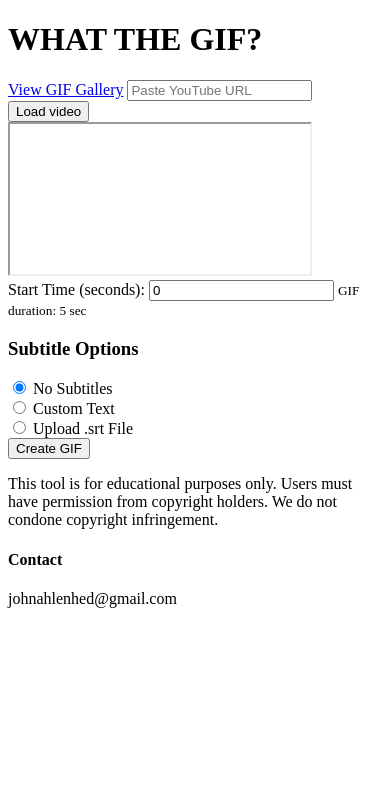
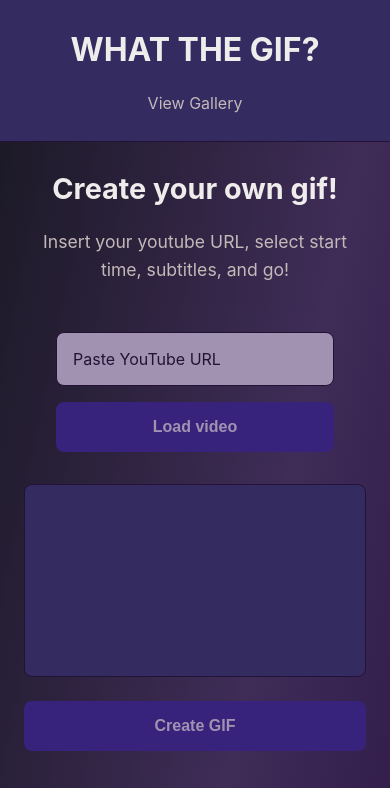
Before and after one commit to BAlmroth/what-the-GIF, a website: page public/index.html in a window 390 px wide. Shown: the top 788 px of the page. Drawn offline with Linux system fonts and the light colour scheme.

Commit message:
added header, footer, start of css

```diff
--- /dev/null
+++ b/public/components.js
@@ -0,0 +1,12 @@
+async function loadComponents() {
+  // Load header
+  const headerResponse = await fetch('/header.html');
+  const headerHTML = await headerResponse.text();
+  document.body.insertAdjacentHTML('afterbegin', headerHTML);
+
+  const footerResponse = await fetch('/footer.html');
+  const footerHTML = await footerResponse.text();
+  document.body.insertAdjacentHTML('beforeend', footerHTML);
+}
+
+loadComponents();
--- a/public/gallery.js
+++ b/public/gallery.js
@@ -28,7 +28,7 @@ async function loadGifs() {
       .join("");
   } catch (err) {
     console.error("Error loading GIFs:", err);
-    grid.innerHTML = `<p class='error'>Failed to load GIFs: ${err.message}</p>`;
+    grid.innerHTML = `<p>Failed to load GIFs: ${err.message}</p>`;
   }
 }
 
--- /dev/null
+++ b/public/header.html
@@ -0,0 +1,8 @@
+<header>
+  <div class="headerContent">
+    <a href="/" class="logo">WHAT THE GIF?</a>
+    <nav>
+      <a href="/gallery.html">View Gallery</a>
+    </nav>
+  </div>
+</header>
--- a/public/index.html
+++ b/public/index.html
@@ -1,22 +1,39 @@
-<!DOCTYPE html>
+<!doctype html>
 <html lang="en">
-
   <head>
     <meta charset="UTF-8" />
     <title>GIF Converter</title>
+    <link rel="stylesheet" href="styles.css" />
   </head>
 
   <body>
-  <div class="container">
-    <h1>WHAT THE GIF?</h1>
-    <a href="/gallery.html">View GIF Gallery</a>
+    <section class="container">
+      <div class="header-section">
+        <h1>Create your own gif!</h1>
+        <p>Insert your youtube URL, select start time, subtitles, and go!</p>
+      </div>
+
+      <div class="selector">
+        <div class="video-column">
+          <div class="url-section">
             <input id="videoUrl" placeholder="Paste YouTube URL" />
             <button id="loadVideo">Load video</button>
+          </div>
           <iframe id="player"></iframe>
+          <button id="convertGif">Create GIF</button>
+        </div>
 
+        <div class="controls-column">
           <div class="gif-controls">
             <label for="startTime">Start Time (seconds):</label>
-      <input id="startTime" type="number" min="0" step="1" value="0" placeholder="0" />
+            <input
+              id="startTime"
+              type="number"
+              min="0"
+              step="1"
+              value="0"
+              placeholder="0"
+            />
             <small>GIF duration: 5 sec</small>
           </div>
 
@@ -24,57 +41,71 @@
             <h3>Subtitle Options</h3>
 
             <label>
-        <input type="radio" name="subtitles" value="none" checked onchange="updateSubtitleUI(this.value)" />
+              <input
+                type="radio"
+                name="subtitles"
+                value="none"
+                checked
+                onchange="updateSubtitleUI(this.value)"
+              />
               No Subtitles
-      </label><br>
+            </label>
 
             <label>
-        <input type="radio" name="subtitles" value="custom" onchange="updateSubtitleUI(this.value)">
+              <input
+                type="radio"
+                name="subtitles"
+                value="custom"
+                onchange="updateSubtitleUI(this.value)"
+              />
               Custom Text
-      </label><br>
+            </label>
 
             <label>
-        <input type="radio" name="subtitles" value="upload" onchange="updateSubtitleUI(this.value)">
+              <input
+                type="radio"
+                name="subtitles"
+                value="upload"
+                onchange="updateSubtitleUI(this.value)"
+              />
               Upload .srt File
             </label>
 
-      <div id="customTextBox" style="display:none; margin-top:10px;">
-        <textarea id="customText" rows="3" placeholder="Enter subtitle text..."></textarea>
+            <div id="customTextBox" style="display: none; margin-top: 10px">
+              <textarea
+                id="customText"
+                rows="3"
+                placeholder="Enter subtitle text..."
+              ></textarea>
             </div>
 
-      <div id="uploadBox" style="display:none; margin-top:10px;">
+            <div id="uploadBox" style="display: none; margin-top: 10px">
               <input type="file" id="subtitleFile" accept=".srt" />
             </div>
           </div>
-
-    <button id="convertGif">Create GIF</button>
-    <div id="result"></div>
+        </div>
       </div>
 
-  <div>
-    <p>This tool is for educational purposes only.
-      Users must have permission from copyright holders.
-      We do not condone copyright infringement.</p>
-
-      <h4>Contact</h4>
-      <p>johnahlenhed@gmail.com</p>
-  </div>
+      <div id="result"></div>
+    </section>
 
     <script>
       function updateSubtitleUI(value) {
-      document.getElementById('customTextBox').style.display = value === 'custom' ? 'block' : 'none';
-      document.getElementById('uploadBox').style.display = value === 'upload' ? 'block' : 'none';
-      document.getElementById('subtitleOption').value = value;
+        document.getElementById("customTextBox").style.display =
+          value === "custom" ? "block" : "none";
+        document.getElementById("uploadBox").style.display =
+          value === "upload" ? "block" : "none";
+        document.getElementById("subtitleOption").value = value;
       }
 
-    const hiddenInput = document.createElement('input');
-    hiddenInput.type = 'hidden';
-    hiddenInput.id = 'subtitleOption';
-    hiddenInput.value = 'none';
+      const hiddenInput = document.createElement("input");
+      hiddenInput.type = "hidden";
+      hiddenInput.id = "subtitleOption";
+      hiddenInput.value = "none";
       document.body.appendChild(hiddenInput);
     </script>
 
     <script src="app.js"></script>
+    <script src="components.js"></script>
   </body>
-
 </html>
--- a/public/styles.css
+++ b/public/styles.css
@@ -0,0 +1,383 @@
+:root {
+  /* Colors */
+  --primary-color: #37237b;
+  --primary-hover: #4c3f79;
+  --background: #191823;
+  --secoundaryBackground: #342b61;
+  --text-primary: #efecec;
+  --text-secondary: #c3b9b9;
+  --border-color: #231236;
+  --light: #a292b2;
+
+  /* Spacing */
+  --spacing-sm: 0.5rem;
+  --spacing-md: 1rem;
+  --spacing-lg: 1.5rem;
+  --spacing-xl: 2rem;
+  --spacing-2xl: 3rem;
+
+  /* Border Radius */
+  --radius: 8px;
+
+  /* Fonts */
+  --font-main: -apple-system, BlinkMacSystemFont, "Segoe UI", sans-serif;
+}
+
+/* global */
+* {
+  margin: 0;
+  padding: 0;
+  box-sizing: border-box;
+}
+
+body {
+  font-family: var(--font-main);
+background: linear-gradient(to bottom right, var(--background) 0%, #3f2c57 50%, #230c3e 100%);
+  color: var(--text-primary);
+  min-height: 100vh;
+  line-height: 1.6;
+}
+
+h1 {
+  color: var(--text-primary);
+  font-size: 2.5rem;
+  margin-bottom: var(--spacing-md);
+}
+
+h3 {
+  color: var(--text-primary);
+  font-size: 1.3rem;
+  font-weight: 600;
+  margin-bottom: var(--spacing-lg);
+}
+
+a {
+  color: var(--light);
+  text-decoration: none;
+}
+
+/* header */
+header {
+  background: var(--secoundaryBackground);
+  padding: var(--spacing-lg);
+  border-bottom: 1px solid var(--border-color);
+}
+
+.headerContent {
+  max-width: 1400px;
+  margin: 0 auto;
+  display: flex;
+  justify-content: space-between;
+  align-items: center;
+  gap: var(--spacing-md);
+}
+
+.logo {
+  font-size: 2rem;
+  font-weight: 700;
+  color: var(--text-primary);
+  text-decoration: none;
+}
+
+nav a {
+  color: var(--text-secondary);
+  text-decoration: none;
+  padding: var(--spacing-sm) var(--spacing-md);
+  border-radius: var(--radius);
+  transition: all 0.2s;
+}
+
+nav a:hover {
+  color: var(--primary-color);
+  background: var(--background);
+}
+
+/* footer */
+footer {
+  background: var(--secoundaryBackground);
+  padding: var(--spacing-xl);
+  margin-top: var(--spacing-2xl);
+  border-top: 1px solid var(--border-color);
+  text-align: center;
+}
+
+.footerContent p {
+  color: var(--text-secondary);
+  font-size: 0.9rem;
+}
+
+.footerLinks {
+  display: flex;
+  justify-content: center;
+  gap: var(--spacing-lg);
+  margin-top: var(--spacing-md);
+}
+
+.footerLinks a {
+  color: var(--text-secondary);
+  text-decoration: none;
+  font-size: 0.9rem;
+}
+
+.footerLinks a:hover {
+  color: var(--primary-color);
+}
+
+/* Container */
+.container {
+  max-width: 1400px;
+  margin: 0 auto;
+  padding: var(--spacing-2xl) var(--spacing-lg);
+}
+
+/* Header Section */
+.header-section {
+  text-align: center;
+  margin-bottom: var(--spacing-2xl);
+}
+
+.header-section h1 {
+  margin-bottom: var(--spacing-md);
+}
+
+.header-section p {
+  color: var(--text-secondary);
+  font-size: 1.1rem;
+}
+
+/* URL Section */
+.url-section {
+  max-width: 800px;
+  margin: 0 var(--spacing-xl) var(--spacing-xl);;
+  display: flex;
+  gap: var(--spacing-md);
+}
+
+.url-section input {
+  flex: 1;
+  margin: 0;
+}
+
+.url-section button {
+  flex-shrink: 0;
+  width: auto;
+  padding: var(--spacing-md) var(--spacing-xl);
+  margin: 0;
+}
+
+/* Two-column layout */
+.selector {
+  display: grid;
+  grid-template-columns: 1.2fr 1fr;
+  gap: var(--spacing-2xl);
+  margin-bottom: var(--spacing-2xl);
+  align-items: center;
+}
+
+.video-column {
+  display: flex;
+  flex-direction: column;
+}
+
+
+.video-column > button {
+  margin-top: var(--spacing-lg);
+}
+
+.controls-column {
+  display: flex;
+  flex-direction: column;
+  gap: var(--spacing-lg);
+}
+
+/* forms */
+input,
+textarea {
+  width: 100%;
+  padding: var(--spacing-md);
+  margin: var(--spacing-sm) 0;
+  background: var(--light);
+  border: 1px solid var(--border-color);
+  border-radius: var(--radius);
+  color: var(--border-color);
+  font-size: 1rem;
+  font-family: var(--font-main);
+}
+
+input::placeholder,
+textarea::placeholder {
+  color: var(--border-color);
+}
+
+input:focus,
+textarea:focus {
+  outline: none;
+  border-color: var(--primary-color);
+}
+
+button {
+  width: 100%;
+  padding: var(--spacing-md);
+  margin: var(--spacing-sm) 0;
+  background: var(--primary-color);
+  color: var(--light);
+  border: none;
+  border-radius: var(--radius);
+  font-size: 1rem;
+  font-weight: 600;
+  cursor: pointer;
+  transition: background 0.2s;
+}
+
+button:hover {
+  background: var(--primary-hover);
+}
+
+/* videoplayer */
+#player {
+  width: 100%;
+  aspect-ratio: 16 / 9;
+  border-radius: var(--radius);
+  border: 1px solid var(--border-color);
+  background: var(--secoundaryBackground);
+}
+
+/* controls/options */
+.gif-controls,
+.subtitle-options {
+  background: var(--secoundaryBackground);
+  padding: var(--spacing-xl);
+  border-radius: var(--radius);
+  border: 1px solid var(--border-color);
+}
+
+.gif-controls label,
+.subtitle-options label {
+  display: block;
+  color: var(--text-primary);
+  font-weight: 500;
+  margin-bottom: var(--spacing-md);
+}
+
+.subtitle-options label {
+  cursor: pointer;
+  padding: var(--spacing-sm) 0;
+  margin-bottom: var(--spacing-sm);
+}
+
+.subtitle-options h3 {
+  margin-bottom: var(--spacing-md);
+}
+
+small {
+  color: var(--text-secondary);
+  font-size: 0.9rem;
+  display: block;
+  margin-top: var(--spacing-sm);
+}
+
+input[type="radio"] {
+  margin-right: var(--spacing-sm);
+  cursor: pointer;
+}
+
+input[type="file"] {
+  margin-top: var(--spacing-sm);
+  width: 100%;
+}
+
+#customTextBox,
+#uploadBox {
+  margin-top: var(--spacing-md);
+}
+
+
+
+/* results */
+#result {
+  max-width: 800px;
+  margin: var(--spacing-2xl) auto 0;
+  padding: var(--spacing-xl);
+  background: var(--secoundaryBackground);
+  border-radius: var(--radius);
+  text-align: center;
+  border: 1px solid var(--border-color);
+}
+
+#result img {
+  max-width: 100%;
+  border-radius: var(--radius);
+  margin: var(--spacing-md) 0;
+}
+
+/* gallery grid */
+.galleryContainer {
+  margin: var(--spacing-2xl);
+}
+
+.grid {
+  display: grid;
+  grid-template-columns: repeat(auto-fill, minmax(250px, 1fr));
+  gap: var(--spacing-lg);
+  padding: var(--spacing-lg) 0;
+}
+
+.gif-card {
+  background: var(--secoundaryBackground);
+  border-radius: var(--radius);
+  overflow: hidden;
+  border: 1px solid var(--border-color);
+  transition: transform 0.2s;
+}
+
+.gif-card:hover {
+  transform: translateY(-4px);
+}
+
+.gif-card img {
+  width: 100%;
+  height: 250px;
+  object-fit: cover;
+  display: block;
+}
+
+.gif-card p {
+  padding: var(--spacing-md);
+  color: var(--text-primary);
+  text-align: center;
+}
+
+/* Responsive */
+@media (max-width: 1024px) {
+  .selector {
+    grid-template-columns: 1fr;
+    gap: var(--spacing-xl);
+  }
+
+  .url-section {
+    flex-direction: column;
+  }
+
+  .url-section button {
+    width: 100%;
+  }
+}
+
+@media (max-width: 768px) {
+  .container {
+    padding: var(--spacing-lg);
+  }
+
+  h1 {
+    font-size: 1.8rem;
+  }
+
+  .grid {
+    grid-template-columns: repeat(auto-fill, minmax(150px, 1fr));
+    gap: var(--spacing-md);
+  }
+
+  .headerContent {
+    flex-direction: column;
+  }
+}
```
Also changed, not shown: public/app.js (+11 -6 lines), public/footer.html (added, +19 -0 lines), public/gallery.html (+7 -4 lines), 1 other file. Lines whose indentation alone changed are shown as unchanged.
